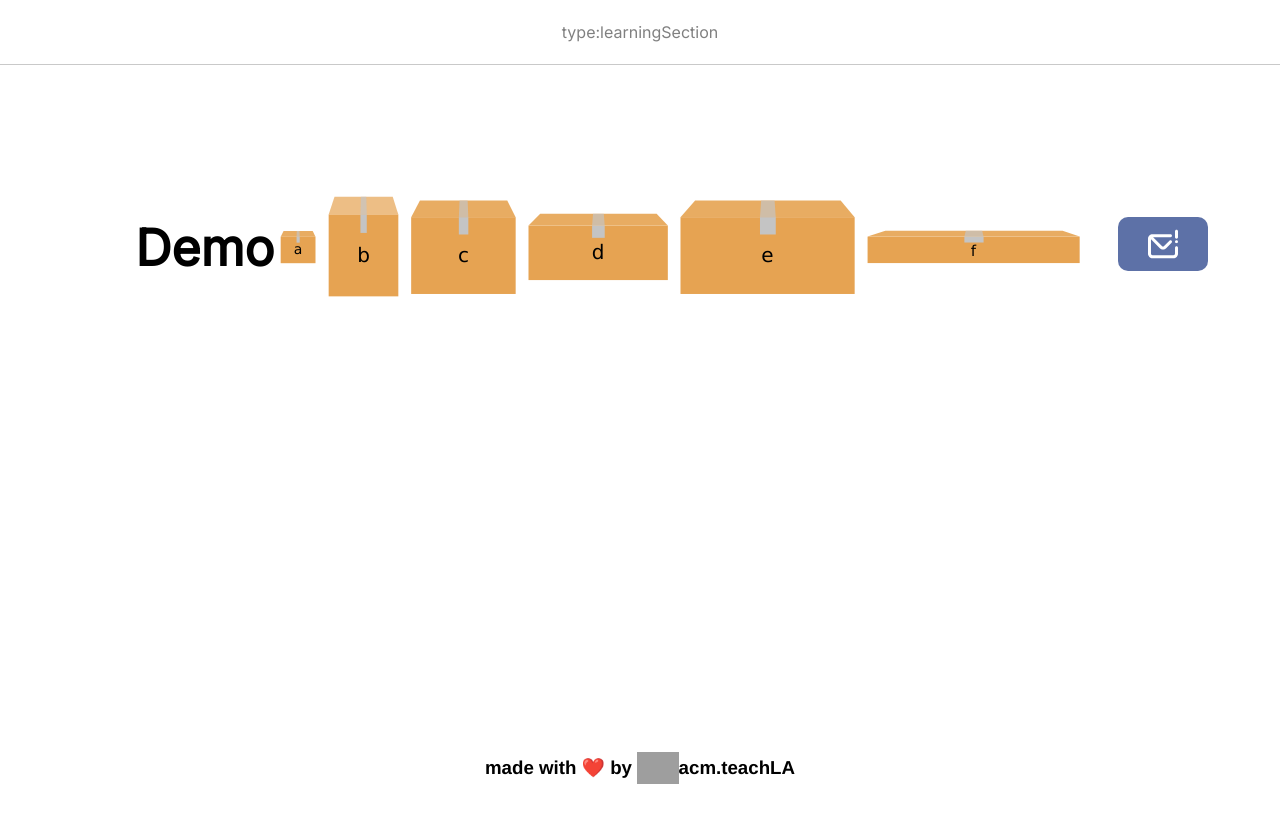
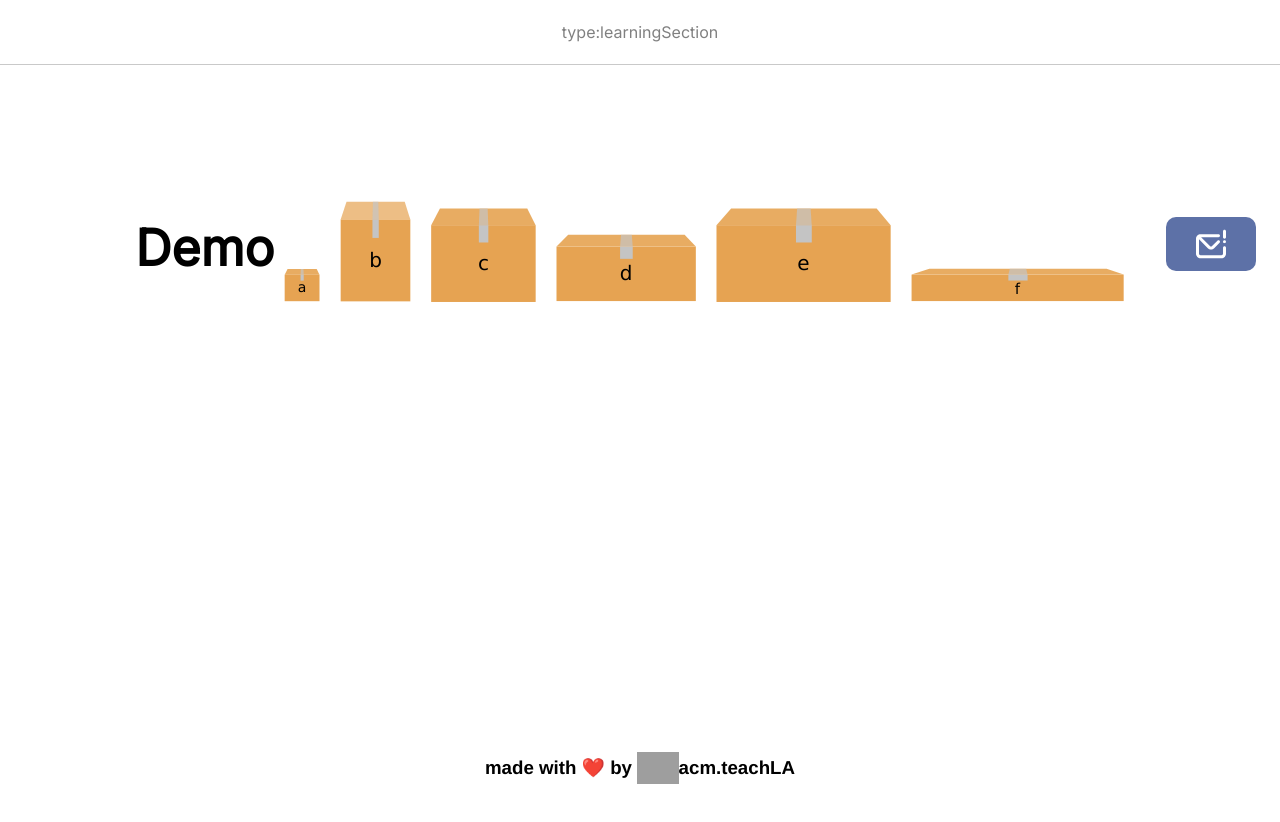
Before and after one commit to uclaacm/parcel-pointers, a React app: page /demo in a window 1280 px wide. Shown: the top 822 px of the page. Built offline with nearby package versions, Linux system fonts and the light colour scheme; grey boxes are pictures that could not be loaded; a web font is replaced by a local one.

Commit message:
change button to div and fix alignment

```diff
--- a/src/components/Box.tsx
+++ b/src/components/Box.tsx
@@ -8,9 +8,6 @@ export interface BoxProps {
 // The letter is the letter that is put on the box and
 // the number is the width of the box in terms of the number of addresses
 export default function Box(props: BoxProps): JSX.Element {
-  const handleClick = () => {
-    window.alert('box clicked!');
-  };
   let image;
   switch (props.num) {
     case 1:
@@ -358,8 +355,8 @@ export default function Box(props: BoxProps): JSX.Element {
       break;
   }
   return (
-    <button className="box" onClick={handleClick}>
+    <div className="box">
       {image}
-    </button>
+    </div>
   );
 }
--- a/src/styles/Box.scss
+++ b/src/styles/Box.scss
@@ -1,4 +1,5 @@
 .box {
-  background: none;
-  border: 0;
+  margin: 10px;
+  display: flex;
+  align-items: end;
 }
```
